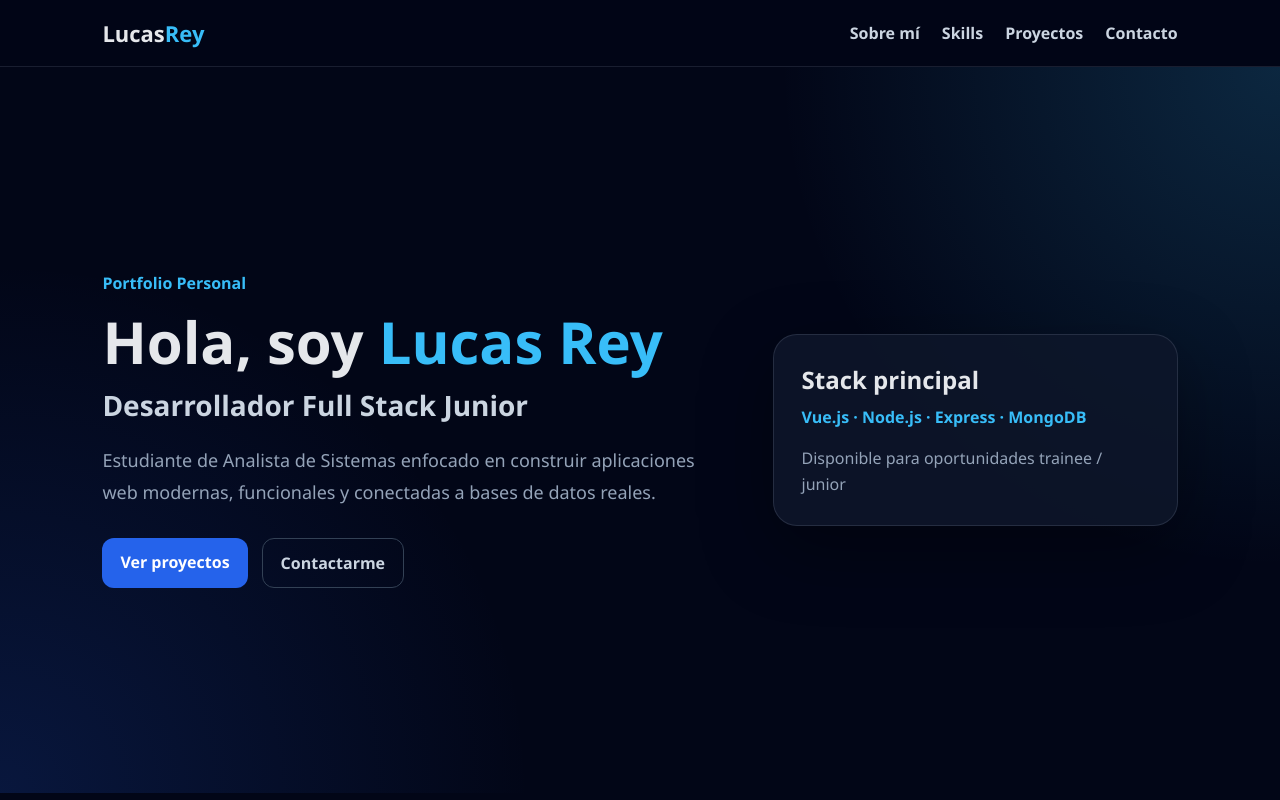
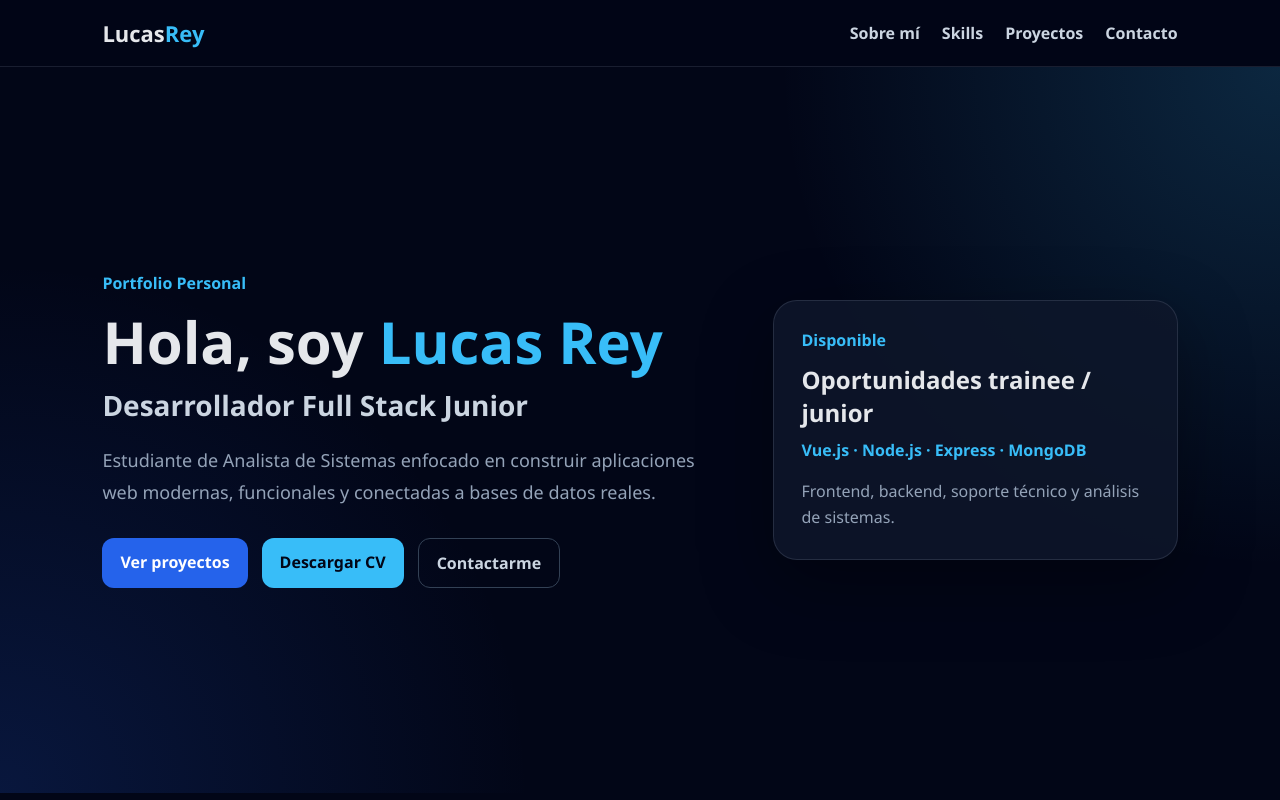
Before and after one commit to LucasPatricioRey/portfolio-lucasRey, a Vue app: page / in a window 1280 px wide. Shown: the top 800 px of the page. Built offline with nearby package versions, Linux system fonts and the light colour scheme.

Commit message:
feat: agregado CV descargable y mejoras en portfolio

```diff
--- a/src/components/ContactSection.vue
+++ b/src/components/ContactSection.vue
@@ -4,13 +4,14 @@
 
     <p class="section-subtitle">
       Estoy buscando mi primera oportunidad en tecnología. Si querés contactarme,
-      podés escribirme por email o revisar mis proyectos en GitHub.
+      podés escribirme por email, descargar mi CV o revisar mis proyectos.
     </p>
 
     <div class="contact-card">
-      <a href="lucas1998z@ghotmail.com">lucas1998z@ghotmail.com</a>
-      <a href="https://github.com/LucasPatricioRey" target="_blank">GitHub</a>
-      <a href="https://www.linkedin.com/in/lucas-rey-685b93261/" target="_blank">LinkedIn</a>
+      <a href="mailto:lucas1998z@hotmail.com" class="primary-link">Email</a>
+      <a href="/cv-lucas-rey.pdf" download>Descargar CV</a>
+      <a href="https://github.com/LucasPatricioRey" target="_blank" rel="noopener noreferrer">GitHub</a>
+      <a href="https://www.linkedin.com/in/lucas-rey-685b93261/" target="_blank" rel="noopener noreferrer">LinkedIn</a>
     </div>
   </section>
 </template>
@@ -33,17 +34,24 @@
 }
 
 a {
-  background: #2563eb;
-  color: white;
+  background: transparent;
+  border: 1px solid #334155;
+  color: #cbd5e1;
   padding: 12px 16px;
   border-radius: 12px;
   font-weight: 800;
+  transition: 0.2s ease;
 }
 
-a:nth-child(2),
-a:nth-child(3) {
-  background: transparent;
-  border: 1px solid #334155;
-  color: #cbd5e1;
+a:hover {
+  transform: translateY(-2px);
+  border-color: #38bdf8;
+  color: #e0f2fe;
+}
+
+.primary-link {
+  background: #2563eb;
+  border-color: #2563eb;
+  color: white;
 }
 </style>
--- a/src/components/HeroSection.vue
+++ b/src/components/HeroSection.vue
@@ -16,14 +16,16 @@
 
       <div class="actions">
         <a href="#projects" class="btn primary">Ver proyectos</a>
-        <a href="#contact" class="btn secondary">Contactarme</a>
+        <a href="/cv-lucas-rey.pdf" class="btn secondary" download>Descargar CV</a>
+        <a href="#contact" class="btn ghost">Contactarme</a>
       </div>
     </div>
 
     <div class="hero-card">
-      <h3>Stack principal</h3>
+      <p class="card-label">Disponible</p>
+      <h3>Oportunidades trainee / junior</h3>
       <p>Vue.js · Node.js · Express · MongoDB</p>
-      <span>Disponible para oportunidades trainee / junior</span>
+      <span>Frontend, backend, soporte técnico y análisis de sistemas.</span>
     </div>
   </section>
 </template>
@@ -48,7 +50,7 @@
 }
 
 h1 {
-  font-size: 58px;
+  font-size: clamp(42px, 7vw, 58px);
   line-height: 1.1;
   margin-bottom: 12px;
 }
@@ -59,7 +61,7 @@
 
 h2 {
   color: #cbd5e1;
-  font-size: 28px;
+  font-size: clamp(22px, 3vw, 28px);
   margin-bottom: 20px;
 }
 
@@ -73,6 +75,7 @@
 .actions {
   margin-top: 30px;
   display: flex;
+  flex-wrap: wrap;
   gap: 14px;
 }
 
@@ -80,6 +83,11 @@
   padding: 13px 18px;
   border-radius: 12px;
   font-weight: 800;
+  transition: 0.2s ease;
+}
+
+.btn:hover {
+  transform: translateY(-2px);
 }
 
 .primary {
@@ -88,6 +96,11 @@
 }
 
 .secondary {
+  background: #38bdf8;
+  color: #020617;
+}
+
+.ghost {
   border: 1px solid #334155;
   color: #cbd5e1;
 }
@@ -100,12 +113,19 @@
   box-shadow: 0 24px 70px rgba(0, 0, 0, 0.35);
 }
 
+.card-label {
+  display: inline-block;
+  color: #38bdf8;
+  font-weight: 800;
+  margin-bottom: 12px;
+}
+
 .hero-card h3 {
   margin-bottom: 10px;
   font-size: 24px;
 }
 
-.hero-card p {
+.hero-card p:not(.card-label) {
   color: #38bdf8;
   font-weight: 800;
   margin-bottom: 18px;
@@ -120,13 +140,5 @@
   .hero {
     grid-template-columns: 1fr;
   }
-
-  h1 {
-    font-size: 42px;
-  }
-
-  h2 {
-    font-size: 22px;
-  }
 }
 </style>
--- a/src/components/ProjectCard.vue
+++ b/src/components/ProjectCard.vue
@@ -1,6 +1,9 @@
 <script setup>
 defineProps({
-  project: Object
+  project: {
+    type: Object,
+    required: true
+  }
 });
 </script>
 
@@ -22,8 +25,8 @@
     </div>
 
     <div class="links">
-      <a :href="project.demo" target="_blank">Demo</a>
-      <a :href="project.github" target="_blank">GitHub</a>
+      <a :href="project.demo" target="_blank" rel="noopener noreferrer">Demo</a>
+      <a :href="project.github" target="_blank" rel="noopener noreferrer">GitHub</a>
     </div>
   </article>
 </template>
```
Also changed, not shown: 1 other file (tests, documents, lock files or other folders).
